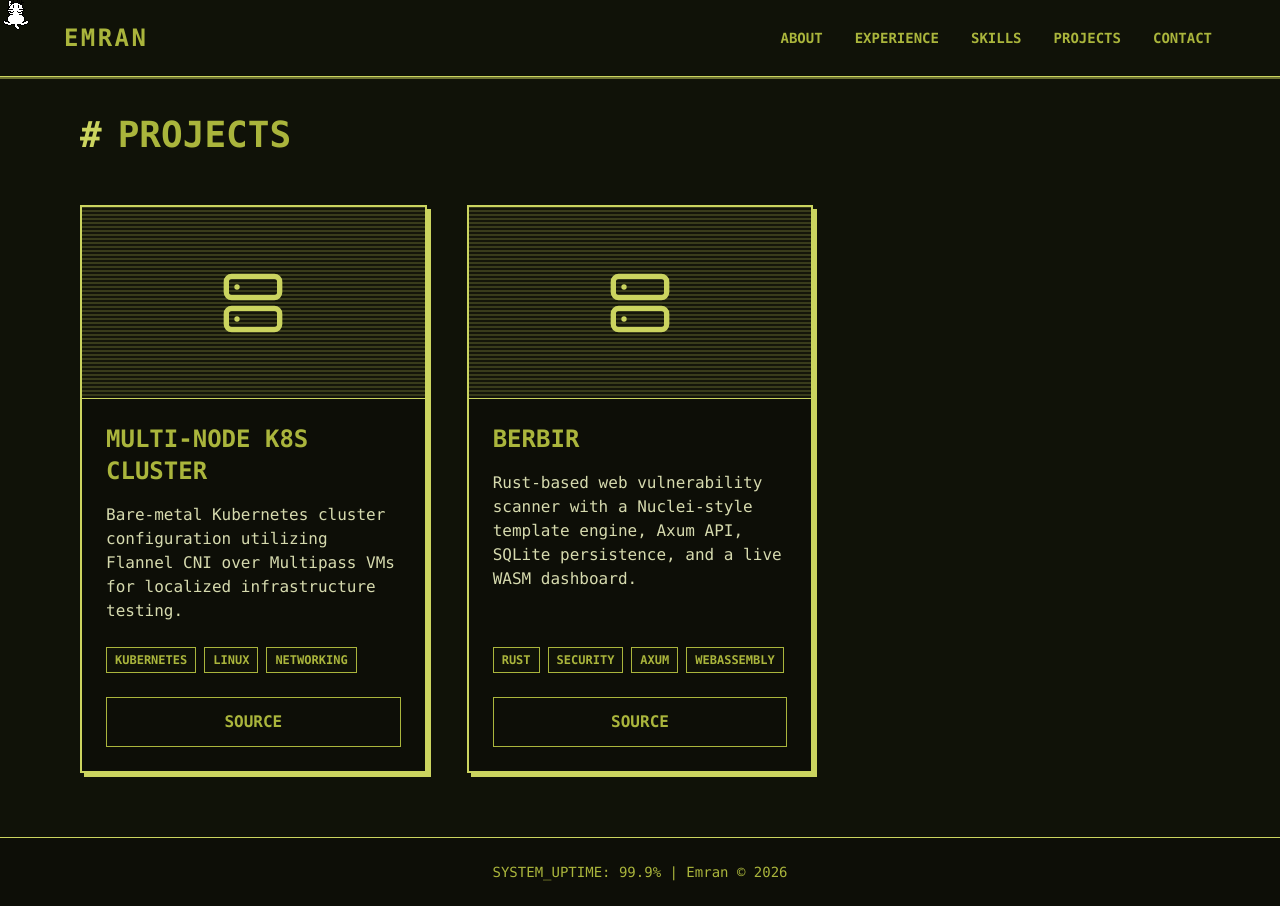
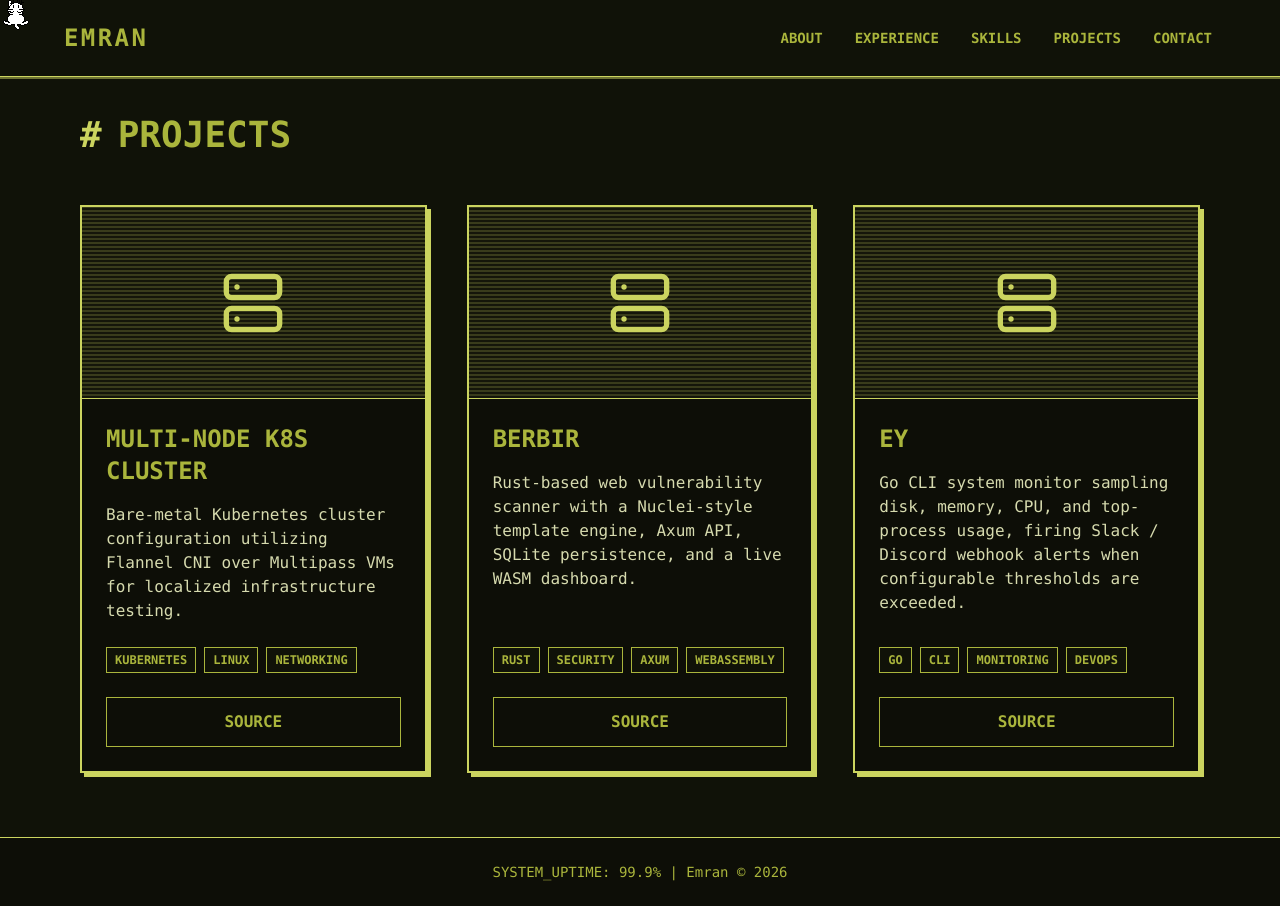
Before and after one commit to emran-ctrl/website, a React (Vite) app: page /projects in a window 1280 px wide. Built offline with nearby package versions, Linux system fonts and the light colour scheme.

Commit message:
add ey project

```diff
--- a/src/pages/Projects.tsx
+++ b/src/pages/Projects.tsx
@@ -14,6 +14,13 @@ const PROJECTS = [
       'Rust-based web vulnerability scanner with a Nuclei-style template engine, Axum API, SQLite persistence, and a live WASM dashboard.',
     tags: ['Rust', 'Security', 'Axum', 'WebAssembly'],
     link: 'https://github.com/emran-ctrl/berbir'
+  },
+  {
+    title: 'ey',
+    description:
+      'Go CLI system monitor sampling disk, memory, CPU, and top-process usage, firing Slack / Discord webhook alerts when configurable thresholds are exceeded.',
+    tags: ['Go', 'CLI', 'Monitoring', 'DevOps'],
+    link: 'https://github.com/emran-ctrl/ey'
   }
 ];
 
```
